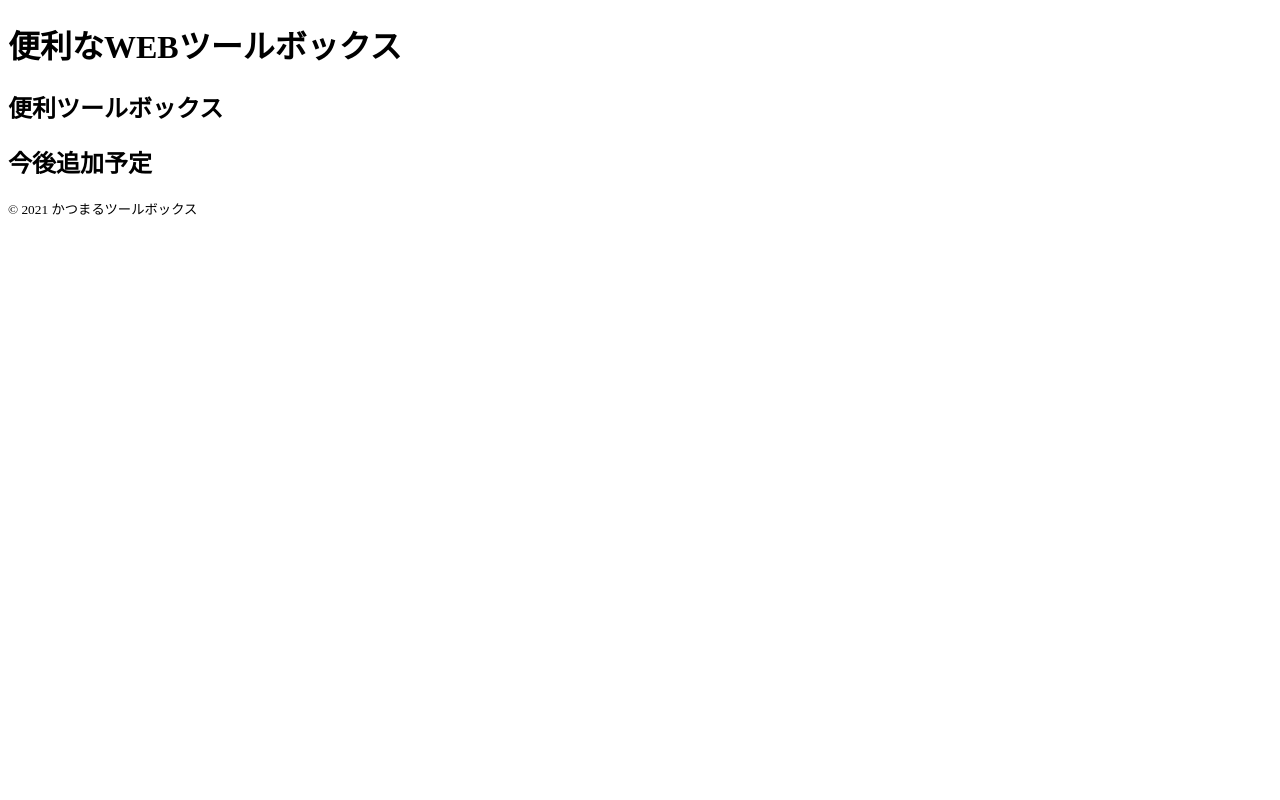
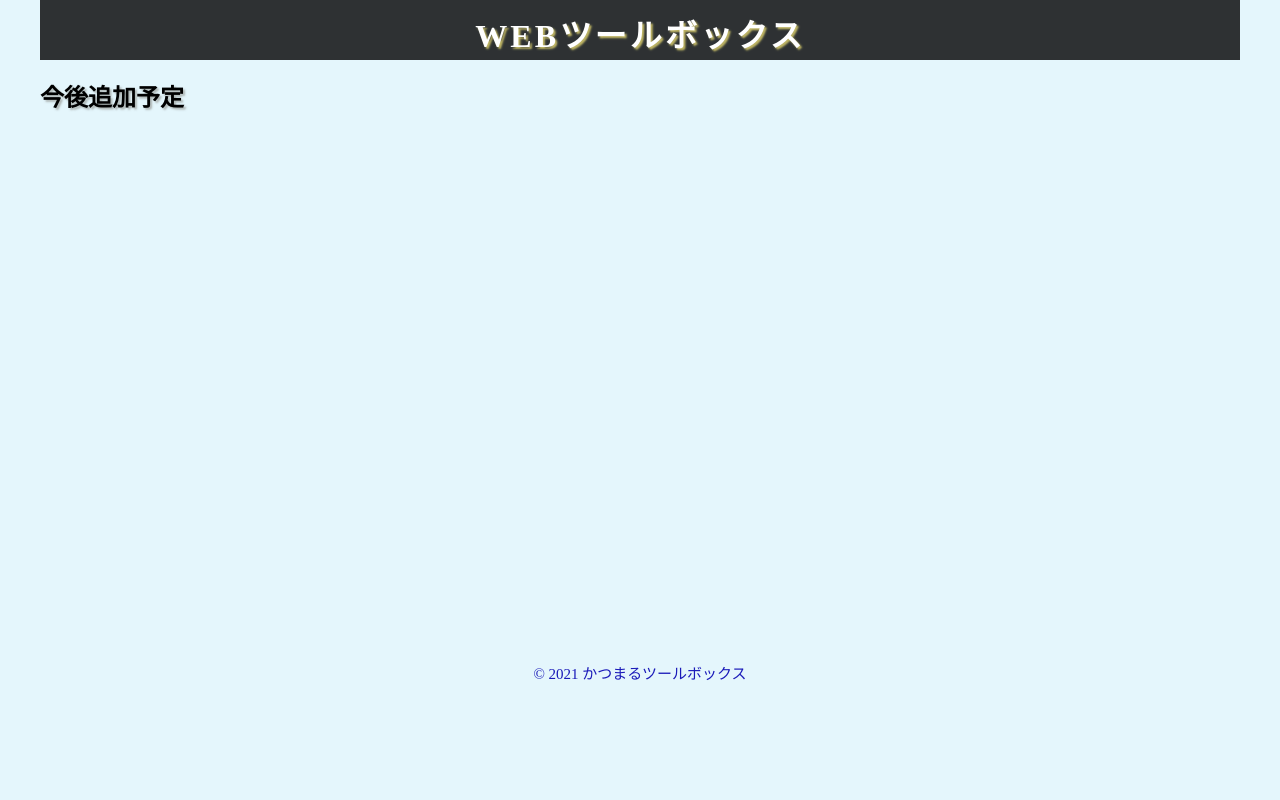
Before and after one commit to katsuki-hub/tool, a PHP site: page / in a window 1280 px wide. Run offline with PHP 8.4, Linux system fonts and the light colour scheme.

Commit message:
css追加

```diff
--- a/common/header.php
+++ b/common/header.php
@@ -1,6 +1,5 @@
 <div class="header-contents">
   <h1><?= $headerTitle ?></h1>
-  <h2>便利ツールボックス</h2>
   <div class="btn" id="open_btn">
     <label class="menu-btn"><span></span></label>
   </div><!--/header-contents-->
--- a/css/style.css
+++ b/css/style.css
@@ -0,0 +1,74 @@
+@charset "UTF-8";
+
+html, body {
+  min-width: 270px;
+  margin: 0;
+  padding: 0;
+  border: 0;
+  font: inherit;
+  font-size: 100%;
+  vertical-align: baseline;
+  line-height: 1.5;
+  height: 100%;
+}
+
+body {
+  max-width: 1200px;
+  margin: auto;
+  background-color: rgb(228, 246, 252);
+}
+
+header {
+  background-color: rgba(0, 0, 0, 0.8);
+  max-width: 1200px;
+  width: 100%;
+  height: 60px;
+  position: fixed;
+  z-index: 1000;
+  text-align: center;
+  top: 0;
+}
+
+.header-contents {
+  box-sizing: content-box;
+  text-align: center;
+  line-height: 30px;
+}
+
+.header-contents h1 {
+  display: inline-block;
+  font-size: 2rem;
+  letter-spacing: 0.1em;
+  color: #fff;
+  text-shadow: 2px 2px 2px rgba(255, 240, 123, 0.7);
+}
+
+.main-wrapper {
+  min-height: 600px;
+  padding-top: 60px;
+}
+
+h2 {
+  color: #000000;
+  font-size: 24px;
+  font-weight: bold;
+  text-shadow: 2px 2px 2px rgba(121, 120, 112, 0.5);
+  padding: 0;
+  margin: 20px 0;
+}
+
+footer {
+  box-sizing: content-box;
+  font-size: 18px;
+  text-align: center;
+  color: rgb(26, 26, 185);
+}
+
+/*=====================
+タブレット＆スマホ
+=====================*/
+@media screen and (max-width:800px) {
+  .header-contents h1 {
+    font-size: 1.3rem;
+  }
+}
--- a/index.php
+++ b/index.php
@@ -8,7 +8,7 @@
   <title>WEBツールボックス</title>
   <meta name="description" content="仕事ツール等の便利なWEBツールサイトです">
   <meta name="keywords" content="WEBツール,プログラミング,便利ボックス">
-  <link href="/css/style.css" rel="stylesheet" type="text/css">
+  <link href="css/style.css" rel="stylesheet" type="text/css">
   <link rel="icon" type="image/x-icon" href="favicon.ico">
   <link rel="apple-touch-icon" sizes="180x180" href="apple-touch-icon.png">
   <link rel="icon" type="image/png" sizes="192x192" href="android-touch-icon.png">
@@ -35,11 +35,13 @@
 
 <body>
   <header>
-    <?php $headerTitle = "便利なWEBツールボックス" ?>
+    <?php $headerTitle = "WEBツールボックス" ?>
     <?php require_once "common/header.php"; ?>
   </header>
   <div class="main-wrapper">
-    <h2>今後追加予定</h2>
+    <section>
+      <h2>今後追加予定</h2>
+    </section>
   </div><!-- /main-wrapper -->
   <footer>
     <?php require_once "common/footer.php"; ?>
```
